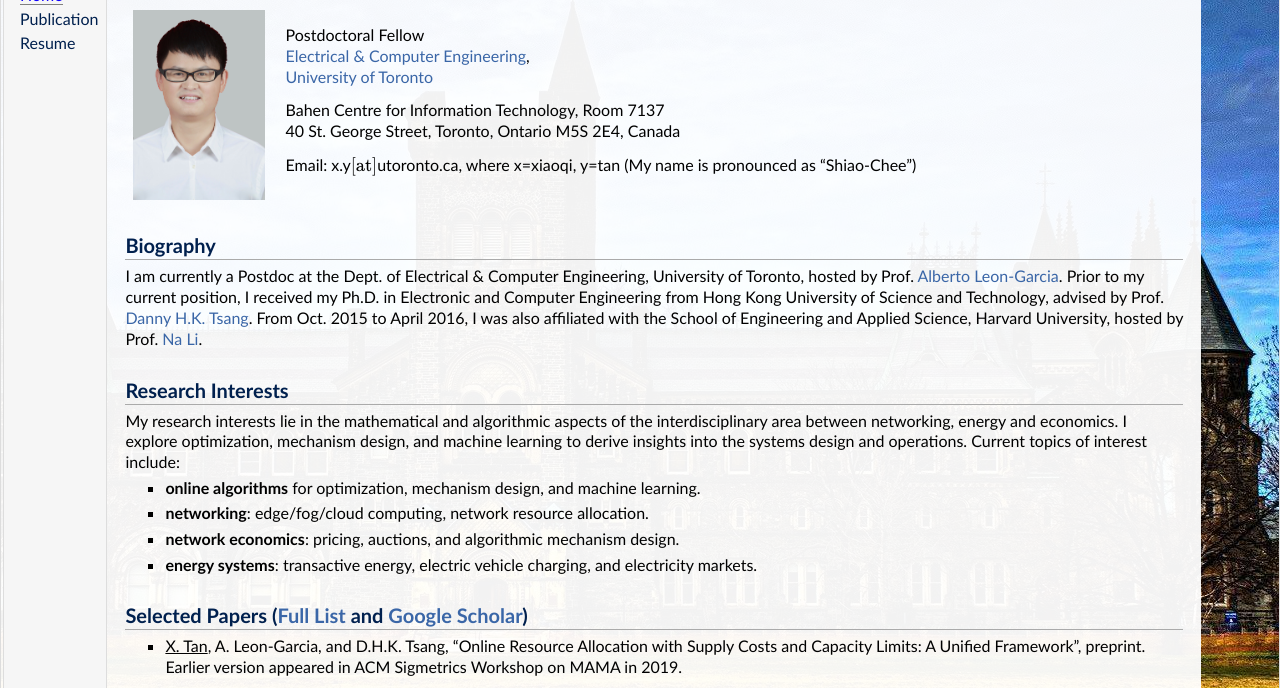
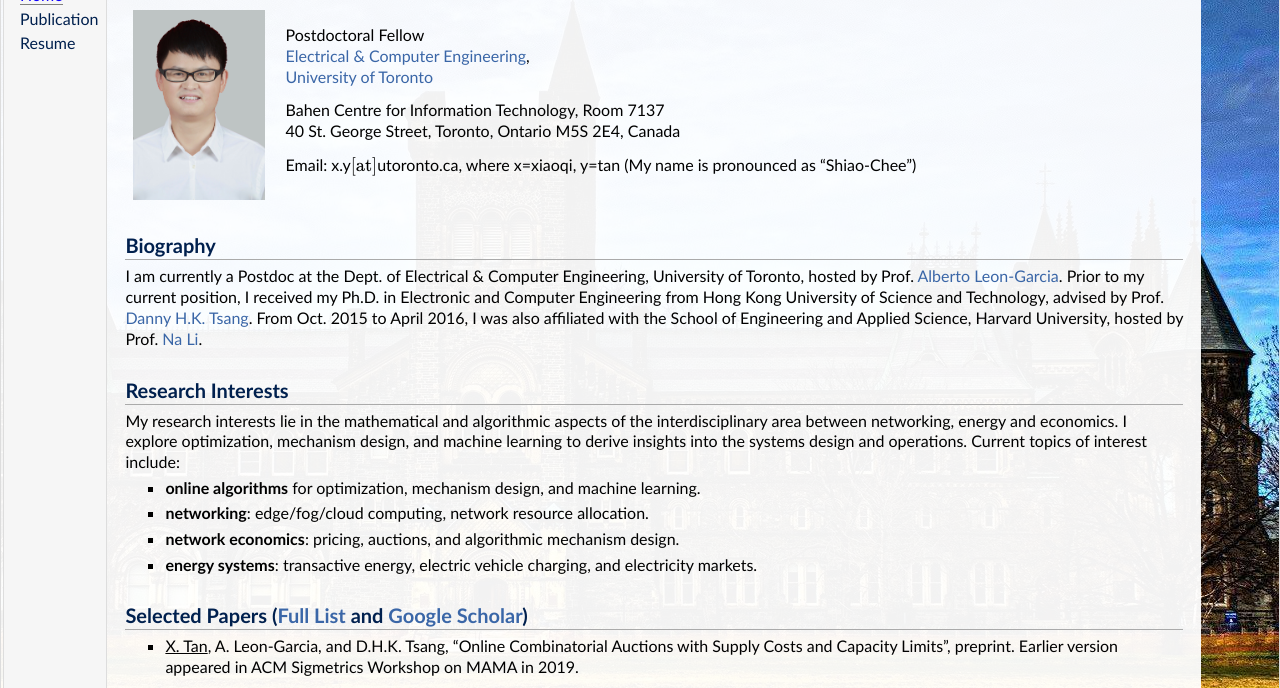
Before and after one commit to xtanaa001/xiaoqitan.github.io, a plain HTML site: page index.html in a window 1280 px wide. Shown: the part 67-755 px from the top of the page. Drawn offline with nearby package versions, Linux system fonts and the light colour scheme; some packages are replaced by stand-ins of ours.

Commit message:
20190714

```diff
--- a/index.html
+++ b/index.html
@@ -64,7 +64,7 @@ gtag('config', 'UA-97459192-1');
 </ul>
 <h2>Selected Papers (<a href="publication_type.html">Full List</a> and <a href="https://scholar.google.com/citations?user=drR_WcAAAAAJ&amp;hl=en" target=&ldquo;blank&rdquo;>Google Scholar</a>)</h2>
 <ul>
-<li><p><u>X. Tan</u>, A. Leon-Garcia, and D.H.K. Tsang, &ldquo;Online Resource Allocation with Supply Costs and Capacity Limits: A Unified Framework&rdquo;, preprint. Earlier version appeared in ACM Sigmetrics Workshop on MAMA in 2019.</p>
+<li><p><u>X. Tan</u>, A. Leon-Garcia, and D.H.K. Tsang, &ldquo;Online Combinatorial Auctions with Supply Costs and Capacity Limits&rdquo;, preprint. Earlier version appeared in ACM Sigmetrics Workshop on MAMA in 2019.</p>
 </li>
 </ul>
 <ul>
```
Also changed, not shown: publication_type.html (+1 -1 lines), 2 other files.
